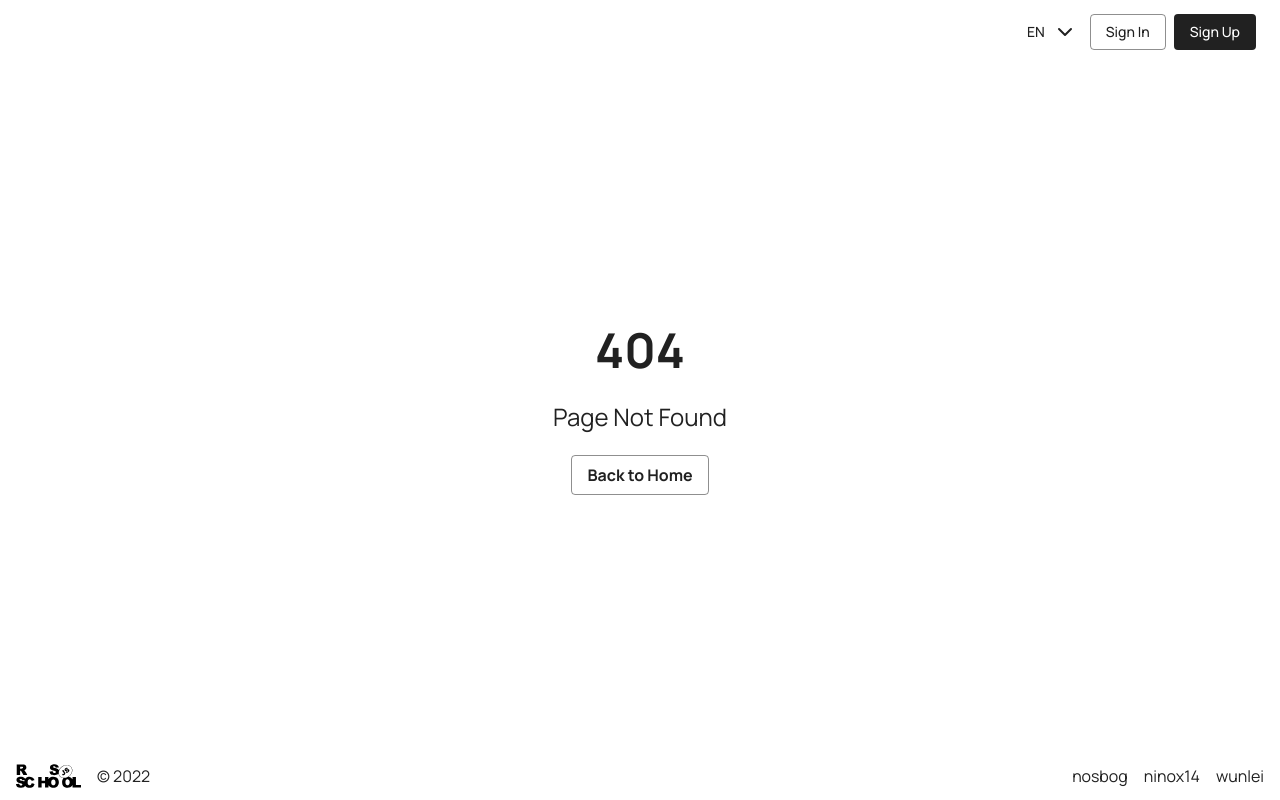
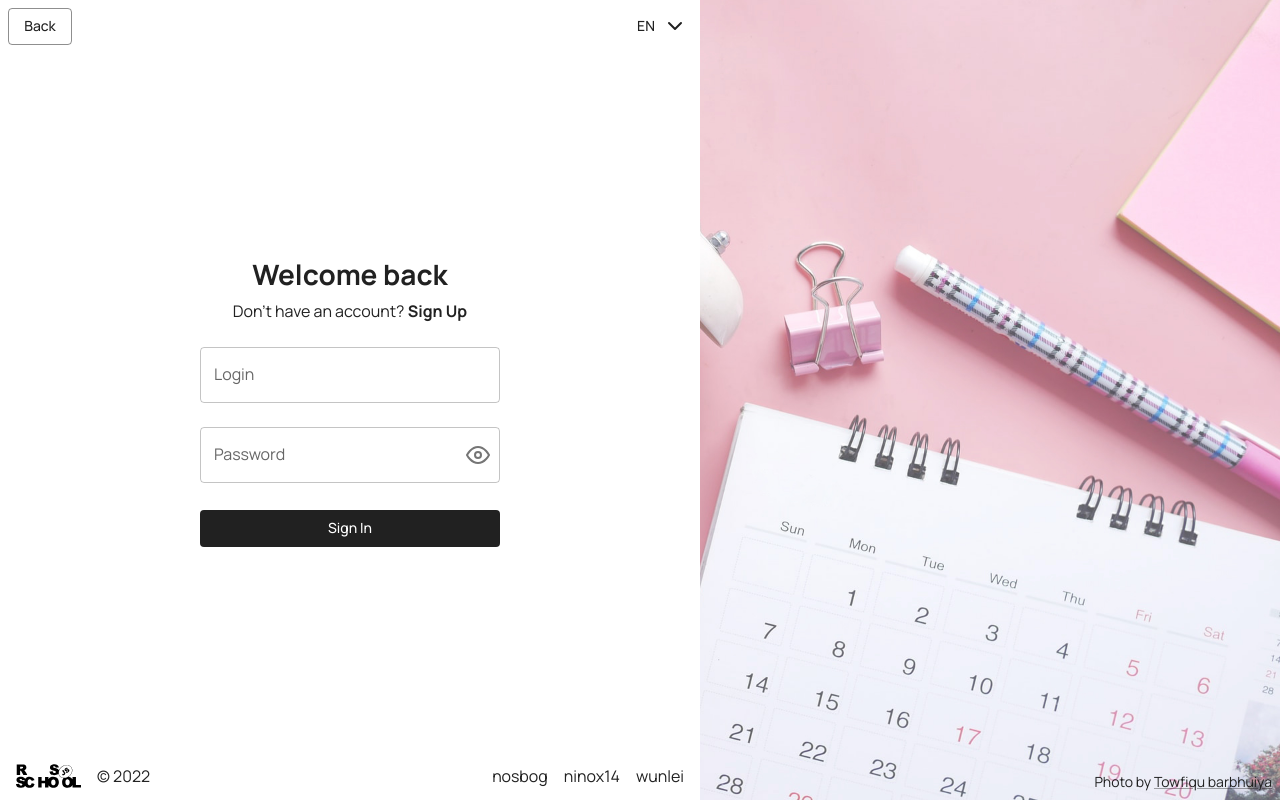
Before and after one commit to wunlei/project-management-app, a React (Create React App) app: page /signin in a window 1280 px wide. Before the commit this address had no page. Built offline with nearby package versions, Linux system fonts and the light colour scheme.

Commit message:
feat: signin form with  request and redirect

```diff
--- a/src/components/Header/Header.tsx
+++ b/src/components/Header/Header.tsx
@@ -70,7 +70,7 @@ function Header() {
             <LangMenu />
             {!user ? (
               <>
-                <Button variant="outlined" component={Link} to="/login">
+                <Button variant="outlined" component={Link} to="/signin">
                   {t('Sign In')}
                 </Button>
                 <Button variant="contained" component={Link} to="/signup">
@@ -94,6 +94,7 @@ function Header() {
                     color="primary"
                     aria-label="log-out"
                     onClick={() => {
+                      localStorage.removeItem('token');
                       dispatch(setUserId(null));
                       navigate('/');
                     }}
--- a/src/components/LoginForm/LoginForm.tsx
+++ /dev/null
@@ -1,58 +0,0 @@
-import { Button, Stack, TextField, Typography } from '@mui/material';
-import PasswordInput from 'components/PasswordInput/PasswordInput';
-import { Controller, useForm } from 'react-hook-form';
-import { Link } from 'react-router-dom';
-
-interface LoginData {
-  login: string;
-  password: string;
-}
-
-function LoginForm() {
-  const { control, handleSubmit } = useForm<LoginData>();
-
-  const onSubmit = (data: LoginData) => console.log(data);
-
-  return (
-    <Stack width={300} sx={{ textAlign: 'center' }}>
-      <Typography variant="h2" fontWeight={700} mb={1}>
-        Welcome back
-      </Typography>
-      <Typography mb={3}>
-        Don&apos;t have an account?{' '}
-        <Typography
-          component="b"
-          fontWeight={700}
-          sx={{ '&:hover': { textDecoration: 'underline' } }}
-        >
-          <Link
-            style={{ textDecoration: 'none', color: 'inherit' }}
-            to="/signup"
-          >
-            Sign up
-          </Link>
-        </Typography>
-      </Typography>
-      <Stack component="form" onSubmit={handleSubmit(onSubmit)}>
-        <Controller
-          name="login"
-          control={control}
-          render={({ field, fieldState: { error } }) => (
-            <TextField
-              {...field}
-              label="Login"
-              helperText={error ? error.message : ' '}
-              error={!!error}
-            />
-          )}
-        />
-        <PasswordInput control={control} name="password" />
-        <Button type="submit" variant="contained">
-          Sign in
-        </Button>
-      </Stack>
-    </Stack>
-  );
-}
-
-export default LoginForm;
--- a/src/components/PasswordInput/PasswordInput.tsx
+++ b/src/components/PasswordInput/PasswordInput.tsx
@@ -14,6 +14,8 @@ interface Props<T> {
   control: Control<T>;
   name: Path<T>;
   required?: boolean;
+  isValidateRequired?: boolean;
+  onChange?: () => void;
 }
 
 interface State {
@@ -23,8 +25,14 @@ interface State {
 /**
  * @name should correspond to `password` key in your form type
  */
-function PasswordInput<T /* extends { password: string } */>(props: Props<T>) {
-  const { control, name, required } = props;
+function PasswordInput<T>(props: Props<T>) {
+  const {
+    control,
+    name,
+    required,
+    isValidateRequired,
+    onChange: propOnChange,
+  } = props;
 
   const { t } = useTranslation();
 
@@ -56,6 +64,13 @@ function PasswordInput<T /* extends { password: string } */>(props: Props<T>) {
     <Controller
       control={control}
       name={name}
+      {...(isValidateRequired
+        ? {
+            rules: {
+              required: 'Password is required',
+            },
+          }
+        : {})}
       render={({
         field: { onChange, onBlur, name, ref },
         fieldState: { error },
@@ -71,6 +86,9 @@ function PasswordInput<T /* extends { password: string } */>(props: Props<T>) {
             onChange={(e) => {
               handleChange('password')(e);
               onChange(e);
+              if (propOnChange) {
+                propOnChange();
+              }
             }}
             error={!!error}
             onBlur={onBlur}
--- a/src/components/Router/AppRouter.tsx
+++ b/src/components/Router/AppRouter.tsx
@@ -7,7 +7,7 @@ import ProjectsPage from 'pages/Projects/ProjectsPage';
 import UserPage from 'pages/User/UserPage';
 import AuthPage from 'pages/Auth/AuthPage';
 import SignupForm from 'components/SignupForm/SignupForm';
-import LoginForm from 'components/LoginForm/LoginForm';
+import SigninForm from 'components/SigninForm/SigninForm';
 import PrivateRoute from './PrivateRoute';
 
 function AppRouter() {
@@ -25,7 +25,7 @@ function AppRouter() {
         </Route>
         <Route element={<AuthPage />}>
           <Route path="signup" element={<SignupForm />} />
-          <Route path="login" element={<LoginForm />} />
+          <Route path="signin" element={<SigninForm />} />
         </Route>
       </Routes>
     </BrowserRouter>
--- /dev/null
+++ b/src/components/SigninForm/SigninForm.tsx
@@ -0,0 +1,124 @@
+import { Button, Stack, TextField, Typography } from '@mui/material';
+import PasswordInput from 'components/PasswordInput/PasswordInput';
+import { useEffect } from 'react';
+import { Controller, useForm } from 'react-hook-form';
+import { useTranslation } from 'react-i18next';
+import { Link, useNavigate } from 'react-router-dom';
+import { useSignInMutation } from 'redux/api/endpoints/sign';
+import { setUserId } from 'redux/global/globalSlice';
+import { useAppDispatch } from 'redux/hooks';
+
+interface LoginData {
+  login: string;
+  password: string;
+}
+
+function LoginForm() {
+  const { control, handleSubmit, setError, clearErrors } = useForm<LoginData>();
+  const dispatch = useAppDispatch();
+  const navigate = useNavigate();
+
+  const { t } = useTranslation();
+
+  const [triggerSignIn, signInResult] = useSignInMutation();
+
+  const onSubmit = (data: LoginData) => {
+    triggerSignIn({ body: data });
+  };
+
+  const handleChange = () => {
+    if (signInResult.isError) {
+      clearErrors();
+    }
+  };
+
+  useEffect(() => {
+    if (signInResult.isSuccess && signInResult.data) {
+      const userId = signInResult.data.id;
+      localStorage.setItem('userId', userId);
+      localStorage.setItem('token', signInResult.data.token);
+      dispatch(setUserId(userId));
+      navigate('/');
+    }
+    if (signInResult.isError) {
+      setError('login', { message: '' });
+      setError('password', { message: t('Incorrect login or password') });
+    }
+    // eslint-disable-next-line react-hooks/exhaustive-deps
+  }, [signInResult]);
+
+  // fix attempt works almost perfectly (still doesnt work as desired)
+  // when you clear errors on input and than change language
+  // error will come back
+  // will set error every rerender (thats not good in general)
+  // useEffect(() => {
+  //   if (signInResult.isError) {
+  //     setError('password', { message: t('Incorrect login or password') });
+  //   }
+  // });
+
+  return (
+    <Stack width={300} sx={{ textAlign: 'center' }}>
+      <Typography variant="h2" fontWeight={700} mb={1}>
+        {t('Welcome back')}
+      </Typography>
+      <Typography mb={3}>
+        {t("Don't have an account?")}{' '}
+        <Typography
+          component={Link}
+          fontWeight={700}
+          sx={{
+            '&:hover': { textDecoration: 'underline' },
+            color: 'inherit',
+            textDecoration: 'none',
+          }}
+          to="/signup"
+        >
+          {t('Sign Up')}
+        </Typography>
+      </Typography>
+      <Stack component="form" spacing={3} onSubmit={handleSubmit(onSubmit)}>
+        <Controller
+          name="login"
+          control={control}
+          defaultValue=""
+          rules={{
+            required: 'Login is required',
+          }}
+          render={({
+            field: { onChange, ...fieldRest },
+            fieldState: { error },
+          }) => (
+            <TextField
+              {...fieldRest}
+              onChange={(e) => {
+                onChange(e);
+                handleChange();
+              }}
+              label={t('Login')}
+              helperText={
+                error?.message
+                  ? t(error.message, {
+                      ns: 'validation',
+                    })
+                  : ''
+              }
+              error={!!error}
+            />
+          )}
+        />
+        <PasswordInput
+          control={control}
+          name="password"
+          isValidateRequired
+          onChange={handleChange}
+        />
+        <Button type="submit" variant="contained">
+          {t('Sign In')}
+        </Button>
+      </Stack>
+    </Stack>
+  );
+}
+
+export default LoginForm;
--- a/src/localization/resources/en.json
+++ b/src/localization/resources/en.json
@@ -25,5 +25,8 @@
   "Name": "Name",
   "Login": "Login",
   "Update User alert success": "Successfuly updated profile!",
-  "Update User alert error": "Something went wrong while updating profile!"
+  "Update User alert error": "Something went wrong while updating profile!",
+  "Welcome back": "Welcome back",
+  "Don't have an account?": "Don't have an account?",
+  "Incorrect login or password": "Incorrect login or password"
 }
--- a/src/localization/resources/ru.json
+++ b/src/localization/resources/ru.json
@@ -25,5 +25,8 @@
   "Name": "Имя",
   "Login": "Логин",
   "Update User alert success": "Обновление профиля прошло успешно!",
-  "Update User alert error": "Что-то пошло не так при попытке обновить профиль!"
+  "Update User alert error": "Что-то пошло не так при попытке обновить профиль!",
+  "Welcome back": "Добро пожаловать",
+  "Don't have an account?": "У вас еще нет аккаунта?",
+  "Incorrect login or password": "Неправильный логин или пароль"
 }
```
